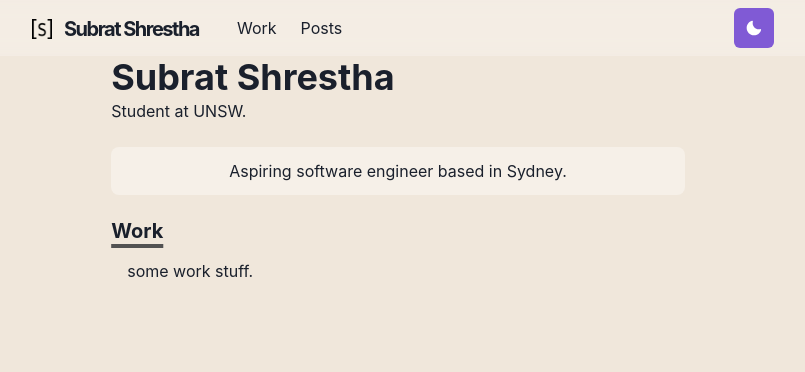
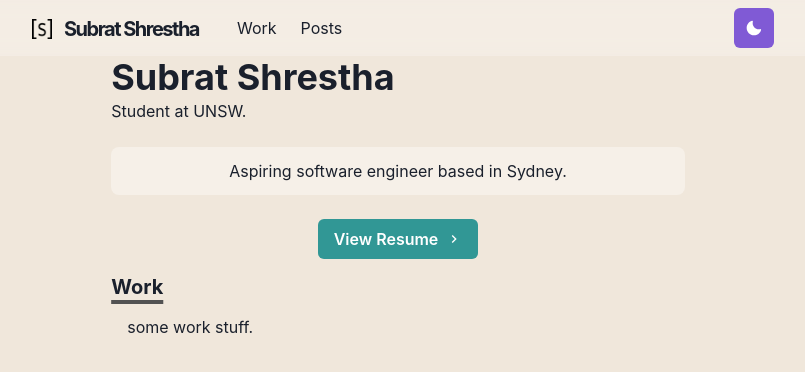
Before and after one commit to SubratShrestha/portfolio-next, a Next.js app: page / in a window 1280 px wide. Shown: the top 372 px of the page, without its empty margins (242-1047 px from the left). Built offline with nearby package versions, Linux system fonts and the light colour scheme.

Commit message:
Add resume button and resume file

```diff
--- a/pages/index.js
+++ b/pages/index.js
@@ -1,6 +1,14 @@
-import { Container, Box, Heading, useColorModeValue } from '@chakra-ui/react';
+import {
+  Container,
+  Box,
+  Heading,
+  useColorModeValue,
+  Button
+} from '@chakra-ui/react';
+import Link from 'next/link';
 import AnimatedSection from '../components/layouts/animatedSection';
 import Paragraph from '../components/layouts/paragraph';
+import { ChevronRightIcon } from '@chakra-ui/icons';
 
 const Page = () => {
   return (
@@ -25,6 +33,16 @@ const Page = () => {
         Aspiring software engineer based in Sydney.
       </Box>
 
+      <Box align="center" my={4}>
+        <Link href="/resume.pdf">
+          <a target="_blank">
+            <Button rightIcon={<ChevronRightIcon />} colorScheme="teal">
+              View Resume
+            </Button>
+          </a>
+        </Link>
+      </Box>
+
       <AnimatedSection delay={0.1}>
         <Heading as="h3" variant="section-title">
           Work
```
Also changed, not shown: 2 other files (tests, documents, lock files or other folders).
